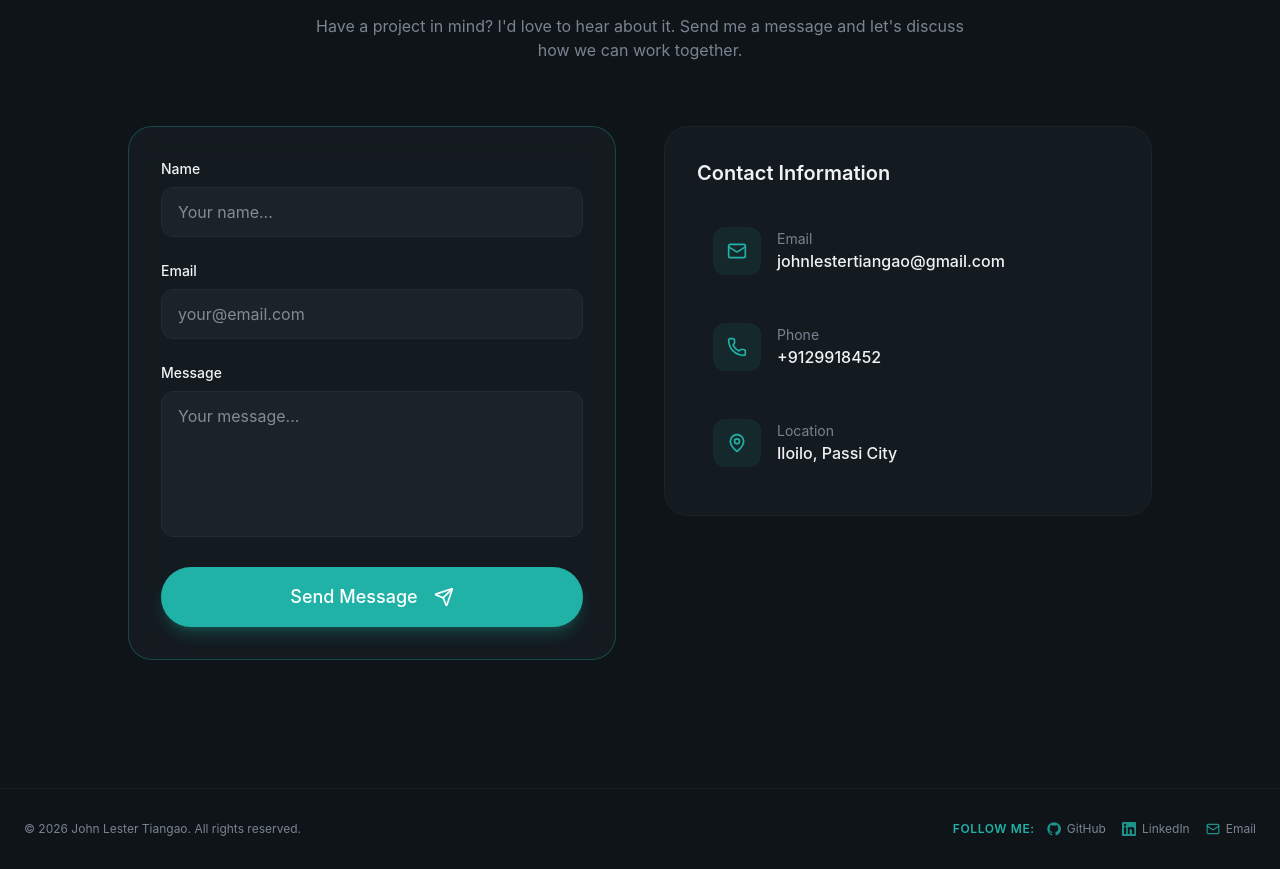
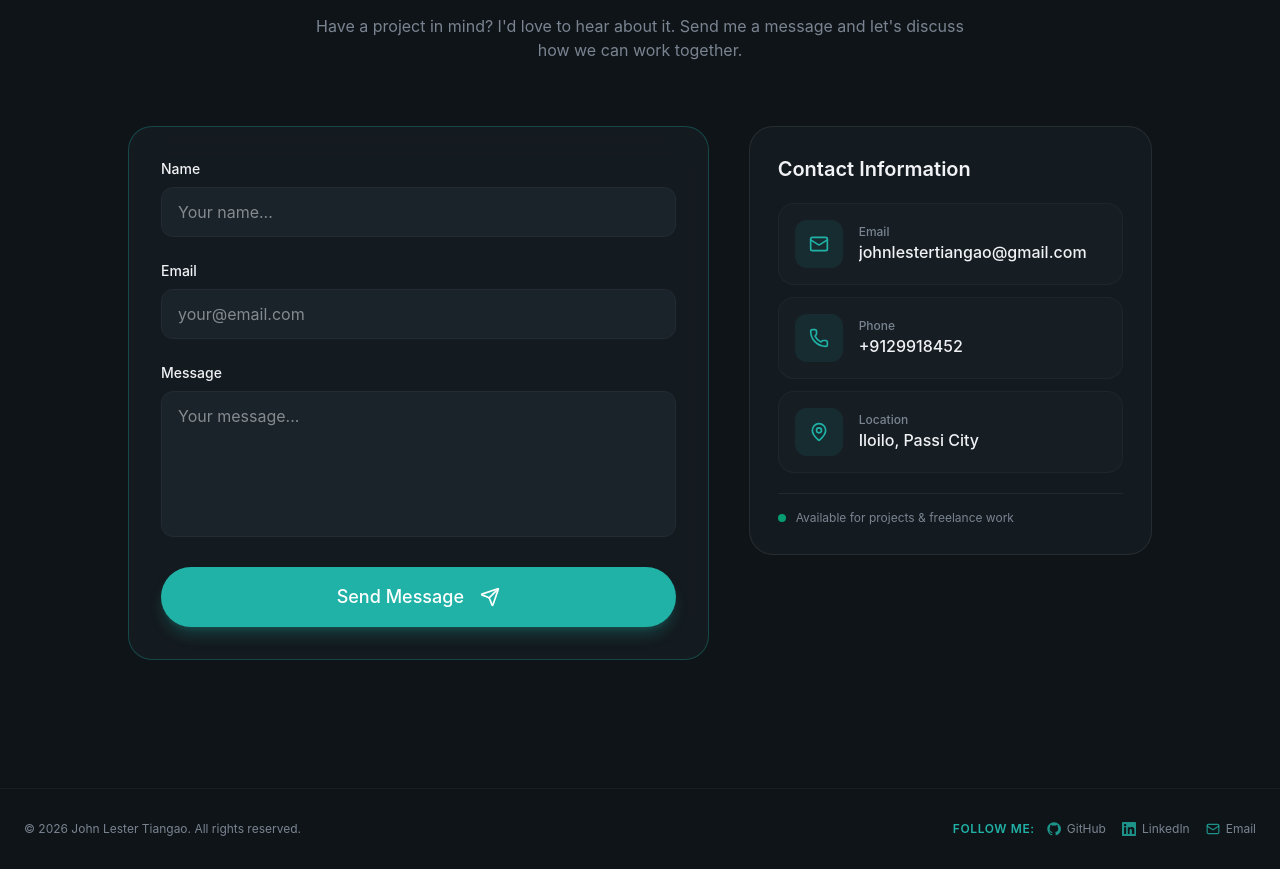
Before and after one commit to JohnLester0/Tiangao-Portfolio, a React (Vite) app: page / in a window 1280 px wide. Shown: the part 4160-5029 px from the top of the page. Built offline with nearby package versions, Linux system fonts and the light colour scheme; no server answers.

Commit message:
i make sure the contact info boxes is reponsive

```diff
--- a/src/section/Contact.jsx
+++ b/src/section/Contact.jsx
@@ -116,10 +116,10 @@ export const Contact = () => {
           </p>
         </ScrollReveal>
 
-        <div className="grid lg:grid-cols-2 gap-8 lg:gap-12 max-w-5xl mx-auto">
+        <div className="grid lg:grid-cols-12 gap-8 lg:gap-10 max-w-5xl mx-auto items-start">
           <ScrollReveal
             direction="left"
-            className="glass p-6 sm:p-8 rounded-2xl sm:rounded-3xl border border-primary/30"
+            className="lg:col-span-7 w-full max-w-xl mx-auto lg:max-w-none glass p-6 sm:p-8 rounded-2xl sm:rounded-3xl border border-primary/30"
           >
             <form className="space-y-6" onSubmit={handleSubmit}>
               <div className="animate-slide-up animation-delay-100">
@@ -216,31 +216,42 @@ export const Contact = () => {
             </form>
           </ScrollReveal>
 
-          <ScrollReveal direction="right" className="space-y-6" delay={150}>
-            <div className="glass rounded-2xl sm:rounded-3xl p-6 sm:p-8 hover:scale-[1.01] transition-all duration-300 ease-in-out">
-              <h3 className="text-xl font-semibold mb-6 animate-slide-up">
+          <ScrollReveal
+            direction="right"
+            className="lg:col-span-5 w-full max-w-xl mx-auto lg:max-w-none space-y-6"
+            delay={150}
+          >
+            <div className="glass rounded-2xl sm:rounded-3xl p-6 sm:p-7 hover:border-primary/40 transition-all duration-300 ease-in-out border border-white/[0.08]">
+              <h3 className="text-xl font-semibold mb-5 animate-slide-up text-foreground">
                 Contact Information
               </h3>
-              <div className="space-y-4">
+              <div className="space-y-3">
                 {contactInfo.map((item, i) => (
                   <a
                     key={i}
                     href={item.href}
-                    className="flex items-center gap-4 p-4 rounded-xl hover:bg-surface hover:scale-[1.02] transition-all duration-300 ease-in-out group hover:shadow-lg"
+                    className="flex items-center gap-3.5 sm:gap-4 p-3.5 sm:p-4 rounded-xl sm:rounded-2xl bg-surface/50 border border-white/[0.04] hover:border-primary/40 hover:bg-surface hover:scale-[1.01] transition-all duration-300 ease-in-out group hover:shadow-lg w-full min-w-0"
                     target="_blank"
                     rel="noopener noreferrer"
                   >
-                    <div className="w-12 h-12 rounded-xl bg-primary/10 flex items-center justify-center group-hover:bg-primary/20 transition-all duration-300 ease-in-out group-hover:scale-110">
+                    <div className="w-11 h-11 sm:w-12 sm:h-12 rounded-xl bg-primary/10 flex items-center justify-center group-hover:bg-primary/20 transition-all duration-300 ease-in-out group-hover:scale-105 flex-shrink-0">
                       <item.icon className="w-5 h-5 text-primary group-hover:scale-110 transition-transform duration-300" />
                     </div>
-                    <div className="group-hover:translate-x-1 transition-transform duration-300">
-                      <div className="text-sm text-muted-foreground">
+                    <div className="min-w-0 flex-1 group-hover:translate-x-0.5 transition-transform duration-300">
+                      <div className="text-xs text-muted-foreground font-medium">
                         {item.label}
                       </div>
-                      <div className="font-medium">{item.value}</div>
+                      <div className="font-medium text-sm sm:text-base text-foreground truncate">
+                        {item.value}
+                      </div>
                     </div>
                   </a>
                 ))}
+              </div>
+
+              <div className="pt-4 mt-5 border-t border-white/[0.06] flex items-center gap-2.5 text-xs text-muted-foreground">
+                <span className="w-2 h-2 rounded-full bg-emerald-400 animate-pulse flex-shrink-0" />
+                <span className="truncate">Available for projects & freelance work</span>
               </div>
             </div>
           </ScrollReveal>
```
